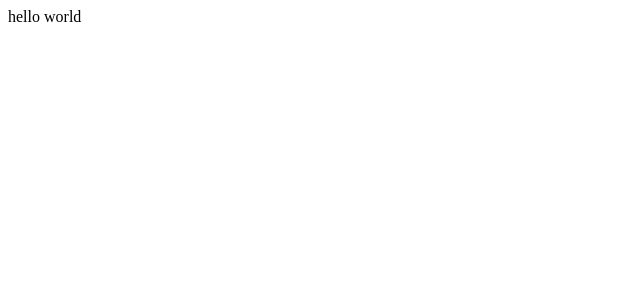
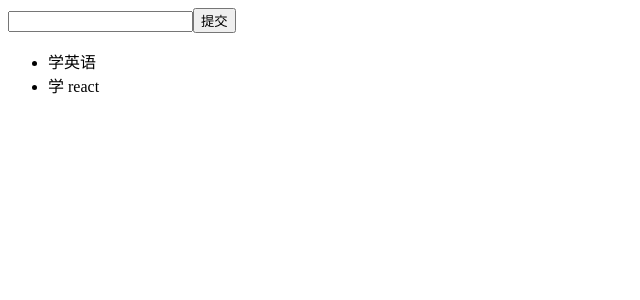
Before and after one commit to cavonLucky/react-todolist, a React (Create React App) app: page / in a window 1280 px wide. Shown: the top 300 px of the page, without its empty margins (0-640 px from the left). Built offline with nearby package versions, Linux system fonts and the light colour scheme.

Commit message:
创建 TodoList 组建

```diff
--- /dev/null
+++ b/src/TodoList.js
@@ -0,0 +1,20 @@
+import React from "react";
+
+class TodoList extends React.Component {
+  render() {
+    return (
+      <React.Fragment>
+        <div>
+          <input />
+          <button>提交</button>
+        </div>
+        <ul>
+          <li>学英语</li>
+          <li>学 react</li>
+        </ul>
+      </React.Fragment>
+    )
+  }
+}
+
+export default TodoList;
--- a/src/index.js
+++ b/src/index.js
@@ -1,9 +1,9 @@
 import React from 'react';
 import ReactDOM from 'react-dom';
-import App from './App';
+import TodoList from './TodoList';
 
 // JSX 语法中，我们如果要使用自己创建的组建，组建必须使用大写字母开头
 ReactDOM.render(
-  <App />,
+  <TodoList />,
   document.getElementById('root')
 );
```
